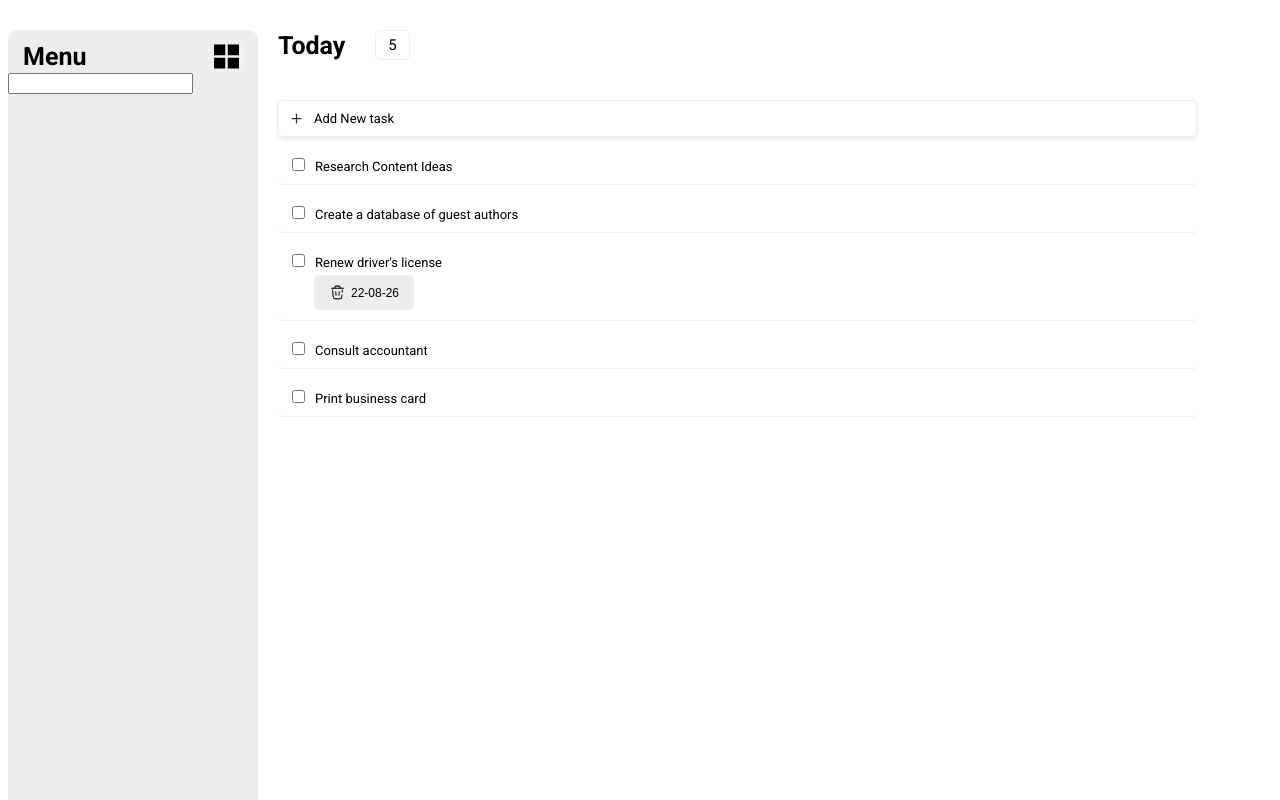
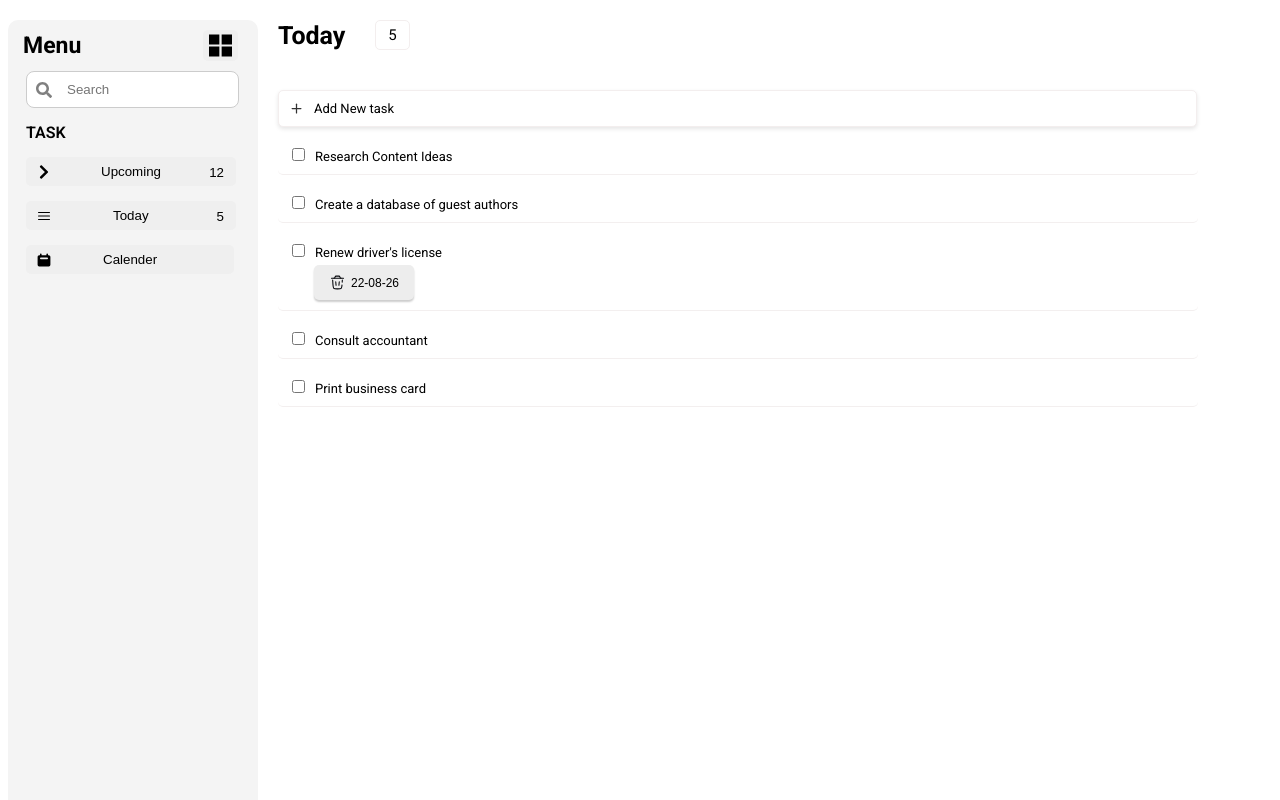
Before and after one commit to Westbrown687/Dove-App, a React (Vite) app in the folder Todolist-App/: page / in a window 1280 px wide. Shown: the top 800 px of the page. Built offline with nearby package versions, Linux system fonts and the light colour scheme.

Commit message:
Dove-app-3

```diff
--- a/Todolist-App/package.json
+++ b/Todolist-App/package.json
@@ -11,7 +11,8 @@
   },
   "dependencies": {
     "react": "^19.2.7",
-    "react-dom": "^19.2.7"
+    "react-dom": "^19.2.7",
+    "react-icons": "^5.7.0"
   },
   "devDependencies": {
     "@eslint/js": "^10.0.1",
--- a/Todolist-App/src/HomePage.jsx
+++ b/Todolist-App/src/HomePage.jsx
@@ -1,11 +1,15 @@
 import "./homepage.css";
+import { FaSearch } from "react-icons/fa";
+import { FaChevronLeft, FaChevronRight, FaChevronDown } from "react-icons/fa";
+import { HiBars3 } from "react-icons/hi2";
+import { HiCalendar } from "react-icons/hi";
 
 export function HomePage() {
   return (
     <>
       <title>Dove App</title>
       <div className="app-container">
-        <div className="side-bar">
+        <aside className="side-bar">
           <div className="todo-menu">
             <div className="menu-text">Menu</div>
             <button className="menu-button">
@@ -16,8 +20,31 @@ export function HomePage() {
               />
             </button>
           </div>
-          <input type="text" />
-        </div>
+
+          <div className="search-container">
+            <FaSearch className="search-icon" />
+            <input className="search" type="text" placeholder="Search" />
+          </div>
+          <div>
+            <div className="tasks">TASK</div>
+            <div>
+              <div className="upcoming-con">
+                <FaChevronRight className="chevron-right" />
+                <button className="upcoming-button">Upcoming</button>
+                <button className="upcoming-digit">12</button>
+              </div>
+              <div className="today-con">
+                <HiBars3 className="hibar" />
+                <button className="today-button">Today</button>
+                <button className="today-digit">5</button>
+              </div>
+              <div className="calender-con">
+                <HiCalendar className="calender" />
+                <button className="calender-button">Calender</button>
+              </div>
+            </div>
+          </div>
+        </aside>
 
         <main className="body-content">
           <section className="date-con">
--- a/Todolist-App/src/homepage.css
+++ b/Todolist-App/src/homepage.css
@@ -5,12 +5,11 @@ body{
 }
 .app-container{
 display: flex;
-padding-top: 30px;
+padding-top: 20px;
 }
 .side-bar{
    width: 250px;
-   min-width: 100px;
-   background-color: rgb(237, 237, 237);
+   background-color: rgb(244, 244, 244);
    border-radius: 10px;
    margin-right: 20px;
    margin-left: 8px;
@@ -23,13 +22,12 @@ padding-top: 30px;
 
 }
 .menu-text{
-  font-size: 25px;
+  font-size: 23px;
   font-weight: bold;
   font-family: roboto, Arial;
   margin-right: 112px;
   margin-left: 15px;
 }
-
 .date-con{
   display: flex;
   margin-bottom: 40px;
@@ -46,7 +44,7 @@ padding-top: 30px;
 }
 
 .menuimg{
-  height: 25px;
+  height: 23px;
 }
 .menu-button{
  border-radius: 5px;
@@ -148,4 +146,115 @@ input{
   margin-left: 26px;
   font-size: 12px;
   background-color: rgb(237, 237, 237);
+   box-shadow: 0 2px 2px rgba(0, 0, 0, 0.2);
+  cursor: pointer;
 }
+.trash-button:hover{
+ transition: transform 0.3s ease;
+ transform: translateY(3px);
+ box-shadow: 0 2px 2px rgba(0, 0, 0, 0.2);
+}
+
+.search-container {
+  position: relative;
+  width: 100%;
+  margin-top: 10px;
+}
+
+.search {
+  width: 85%;
+  padding: 10px 10px 10px 40px;
+  border-radius: 8px;
+  border: 1px solid #ccc;
+  box-sizing: border-box;
+  margin-left: 18px;
+  outline: none;
+  transition: border-color 0.2s ease, box-shadow 0.2s ease;
+}
+
+.search:focus {
+  border-color: #b3b3b3;
+  box-shadow: 0 0 4px rgba(0, 0, 0, 0.1);
+}
+
+.search-icon {
+  position: absolute;
+  left: 28px;
+  top: 50%;
+  transform: translateY(-50%);
+  color: gray;
+}
+.tasks{
+  font-family: Roboto, Arial;
+  font-weight: 600;
+  margin-top: 15px;
+  margin-left: 18px;
+}
+.upcoming-con {
+  display: flex;
+  position: relative;
+  margin-top: 15px;
+}
+.chevron-right{
+  position: absolute;
+  left: 28px;
+  top: 50%;
+  transform: translateY(-50%);
+}
+.upcoming-button{
+ border-radius: 5px;
+  padding: 7px 75px;
+  margin-left: 18px;
+  border: none ;
+}
+.upcoming-digit{
+  position: absolute;
+  right: 28px;
+  top: 50%;
+  transform: translateY(-50%);
+  border: none;
+  overflow: hidden;
+}
+.today-con{
+  display: flex;
+  position: relative;
+  margin-top: 15px;
+}
+.hibar{
+  position: absolute;
+  left: 28px;
+  top: 50%;
+  transform: translateY(-50%);
+}
+.today-button{
+  border-radius: 5px;
+  padding: 7px 87px;
+  margin-left: 18px;
+  border: none ;
+  overflow: hidden;
+}
+.today-digit{
+  position: absolute;
+  right: 28px;
+  top: 50%;
+  transform: translateY(-50%);
+  border: none;
+}
+.calender-con{
+  display: flex;
+  position: relative;
+  margin-top: 15px;
+}
+.calender{
+  position: absolute;
+  left: 28px;
+  top: 50%;
+  transform: translateY(-50%);
+}
+.calender-button{
+  border-radius: 5px;
+  padding: 7px 77px;
+  margin-left: 18px;
+  border: none ;
+  overflow: hidden;
+}
```
Also changed, not shown: 1 other file (tests, documents, lock files or other folders).
